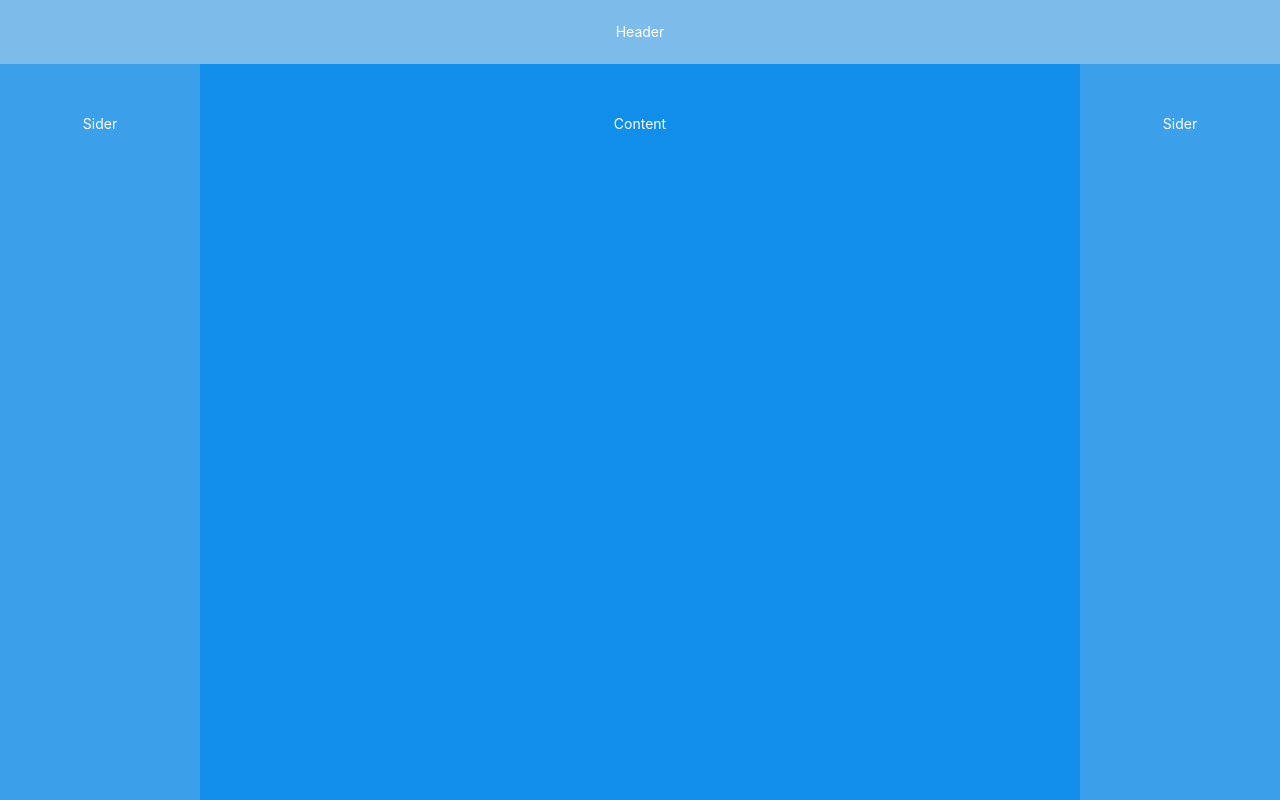
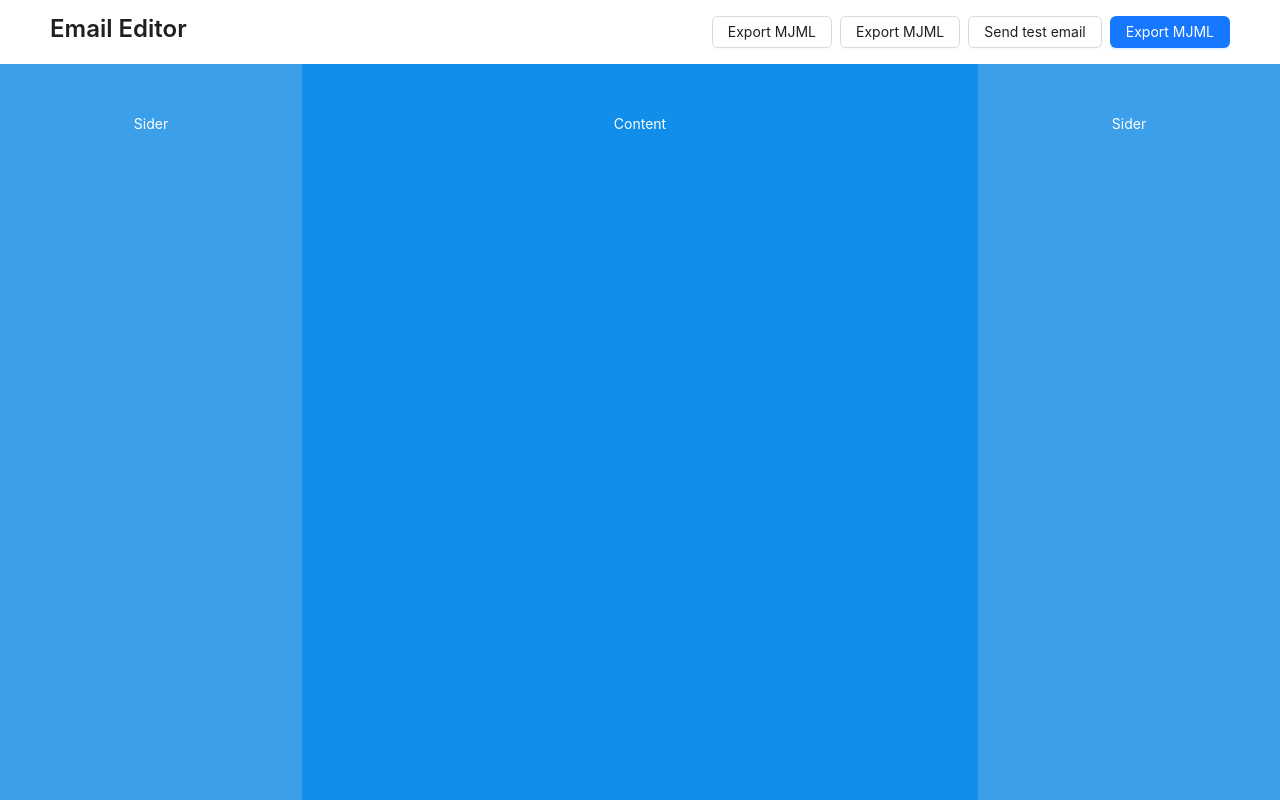
Before and after one commit to tangxve/ee, a React (Vite) app: page /editor in a window 1280 px wide. Built offline with nearby package versions, Linux system fonts and the light colour scheme.

Commit message:
feat: 更新UI

```diff
--- a/src/index.css
+++ b/src/index.css
@@ -24,6 +24,7 @@
   color: #646cff;
   text-decoration: inherit;
 }
+
 a:hover {
   color: #535bf2;
 }
@@ -53,9 +54,11 @@
   cursor: pointer;
   transition: border-color 0.25s;
 }
+
 button:hover {
   border-color: #646cff;
 }
+
 button:focus,
 button:focus-visible {
   outline: 4px auto -webkit-focus-ring-color;
@@ -66,9 +69,11 @@
     color: #213547;
     background-color: #ffffff;
   }
+
   a:hover {
     color: #747bff;
   }
+
   button {
     background-color: #f9f9f9;
   }
--- a/src/pages/Editor.tsx
+++ b/src/pages/Editor.tsx
@@ -1,16 +1,8 @@
 import React from 'react'
-import { Layout } from 'antd'
+import { Button, Layout, Space, Typography } from 'antd'
 
 const { Header, Sider, Content } = Layout
-
-const headerStyle: React.CSSProperties = {
-  textAlign: 'center',
-  color: '#fff',
-  height: 64,
-  paddingInline: 50,
-  lineHeight: '64px',
-  backgroundColor: '#7dbcea',
-}
+const { Title } = Typography
 
 const contentStyle: React.CSSProperties = {
   textAlign: 'center',
@@ -31,11 +23,23 @@
   return (
     <div className="h-screen">
       <Layout className="h-screen">
-        <Header style={headerStyle}>Header</Header>
+        <Header className="bg-white">
+          <Space className="flex justify-between" align="center">
+            <Space>
+              <Title className="m-0" level={3}>Email Editor</Title>
+            </Space>
+          <Space>
+            <Button>Export MJML</Button>
+            <Button>Export MJML</Button>
+            <Button>Send test email</Button>
+            <Button type="primary">Export MJML</Button>
+          </Space>
+          </Space>
+        </Header>
         <Layout>
-          <Sider style={siderStyle}>Sider</Sider>
+          <Sider width="302" style={siderStyle}>Sider</Sider>
           <Content style={contentStyle}>Content</Content>
-          <Sider style={siderStyle}>Sider</Sider>
+          <Sider width="302" style={siderStyle}>Sider</Sider>
         </Layout>
       </Layout>
     </div>
--- a/tailwind.config.js
+++ b/tailwind.config.js
@@ -1,4 +1,4 @@
-/** @type {import('tailwindcss').Config} */
+/** @type {import("tailwindcss").Config} */
 module.exports = {
   content: [
     './src/pages/**/*.tsx',
@@ -7,6 +7,7 @@
     './src/**/*',
     './index.html',
   ],
+  important: true,
   theme: {
     extend: {},
   },
```
Also changed, not shown: src/App.tsx (added).
